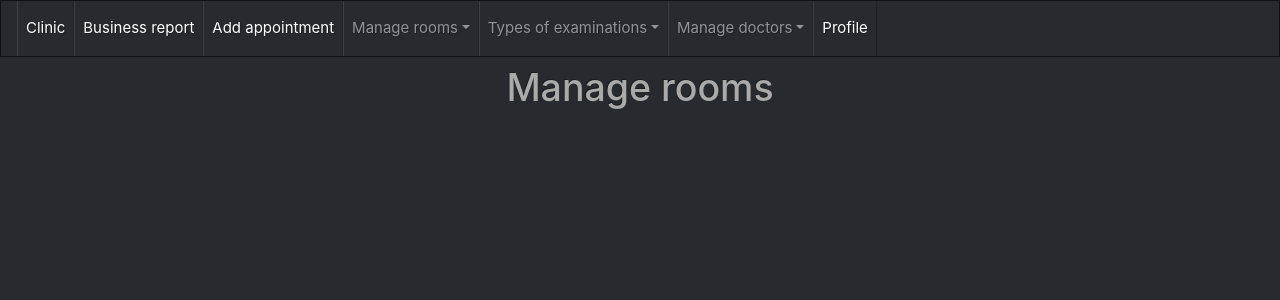
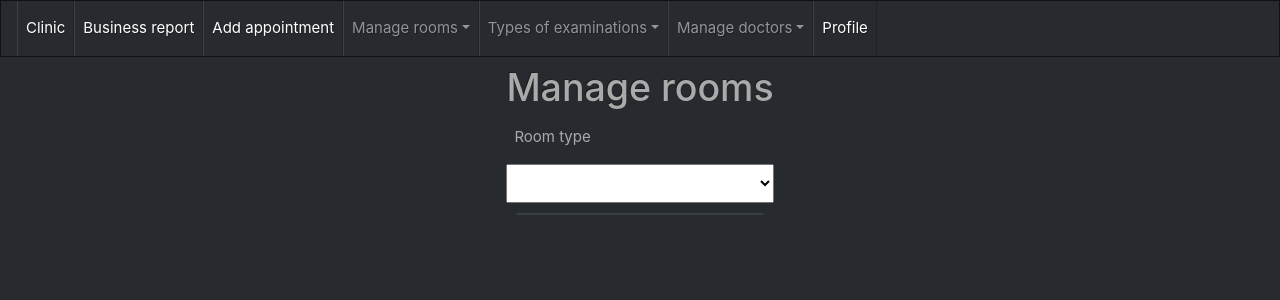
Before and after one commit to stefankovac10/tim-62-isa-psw, a Vue app in the folder clinic-center-project/: page /cadmin/rooms in a window 1280 px wide. Shown: the top 300 px of the page. Built offline with nearby package versions, Linux system fonts and the light colour scheme.

Commit message:
Created front-end Vue components for viewing all rooms with filter based on type

```diff
--- a/clinic-center-project/src/views/cadmin/AddRoom.vue
+++ b/clinic-center-project/src/views/cadmin/AddRoom.vue
@@ -35,11 +35,11 @@ export default {
   methods: {
     addRoom: function() {
       var room = {
-        name: name,
-        number: number
+        name: this.name,
+        number: this.number
       };
 
-      let path = "/rooms/" + type;
+      let path = "/rooms/" + this.type.toLowerCase();
       httpClient
         .post(path, room)
         .then(function(response) {
--- a/clinic-center-project/src/views/cadmin/ManageRooms.vue
+++ b/clinic-center-project/src/views/cadmin/ManageRooms.vue
@@ -1,5 +1,56 @@
 <template>
   <div class="d-flex p-2 justify-content-center">
-    <h1>Manage rooms</h1>
+    <div class="d-flex flex-column">
+      <h1>Manage rooms</h1>
+      <label class="p-2">Room type</label>
+      <select class="p-2" id="type" name="type" v-model="type">
+        <option>Examination</option>
+        <option>Operation</option>
+      </select>
+      <div
+        class="card border-primary mb-3 d-flex flex-row flex-wrap"
+        style="max-width: 20rem; max-height: 18rem; float: left; margin: 10px"
+      >
+        <div class="card-body" v-for="room in rooms" v-bind:key="room.id">
+          <h4 class="card-title">Room name: {{room.name}}</h4>
+          <p class="card-text">Number: {{room.number}}</p>
+          <p class="card-text">Clinic: {{room.clinic}}</p>
+          <button type="button" class="btn btn-primary" v-on:click="edit(id)">Edit</button>
+          <button type="button" class="btn btn-danger" v-on:click="remove">Delete</button>
+        </div>
+      </div>
+    </div>
   </div>
 </template>
+
+<script>
+import { httpClient } from "@/services/Api.js";
+
+export default {
+  data: function() {
+    return {
+      rooms: undefined,
+      type: undefined
+    };
+  },
+  watch: {
+    type: function() {
+      let path = "/rooms/get/" + this.type.toLowerCase() + "s";
+      httpClient
+        .get(path)
+        .then(function(response) {
+          this.rooms = response.data;
+        })
+        .catch(function(error) {
+          alert(error.response.data);
+        });
+    }
+  },
+  methods: {
+    edit: function(id) {
+      this.$router.push("/cadmin/editRoom/" + id);
+    },
+    delete: function() {}
+  }
+};
+</script>
```
